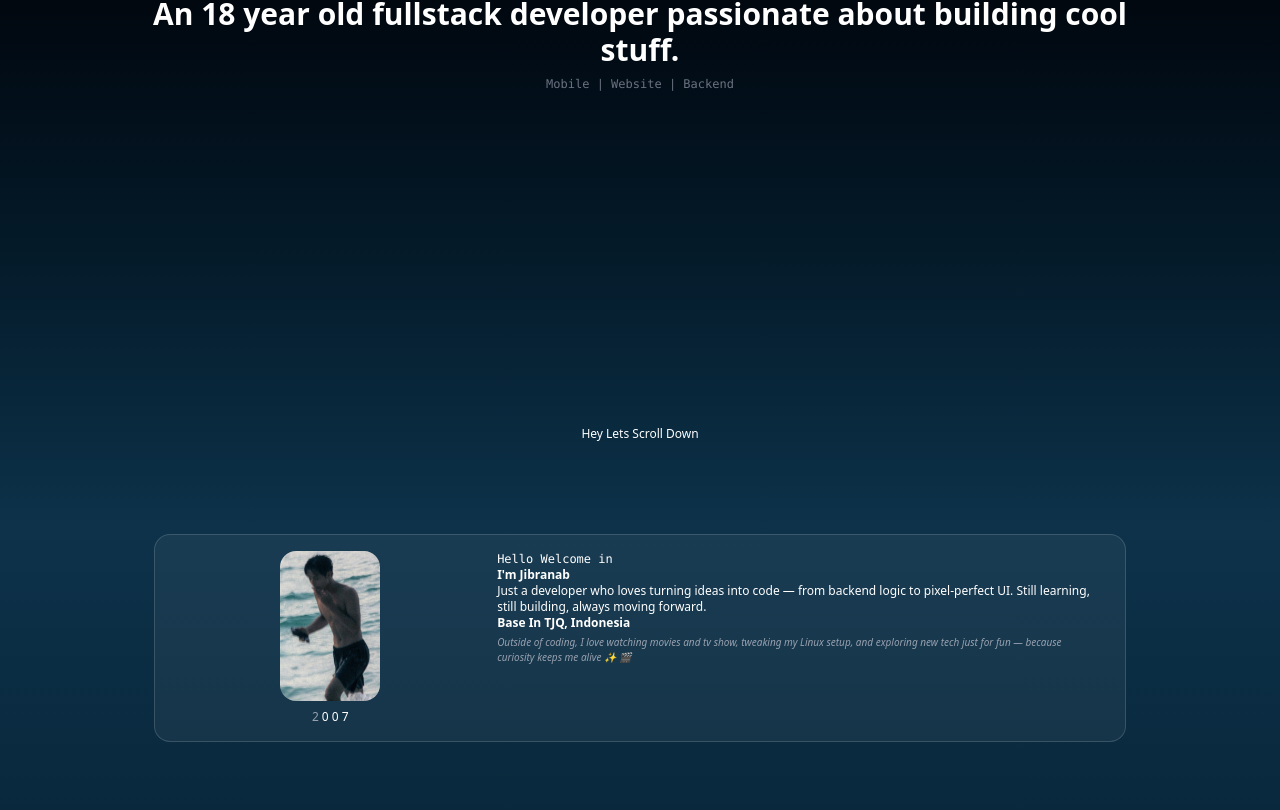
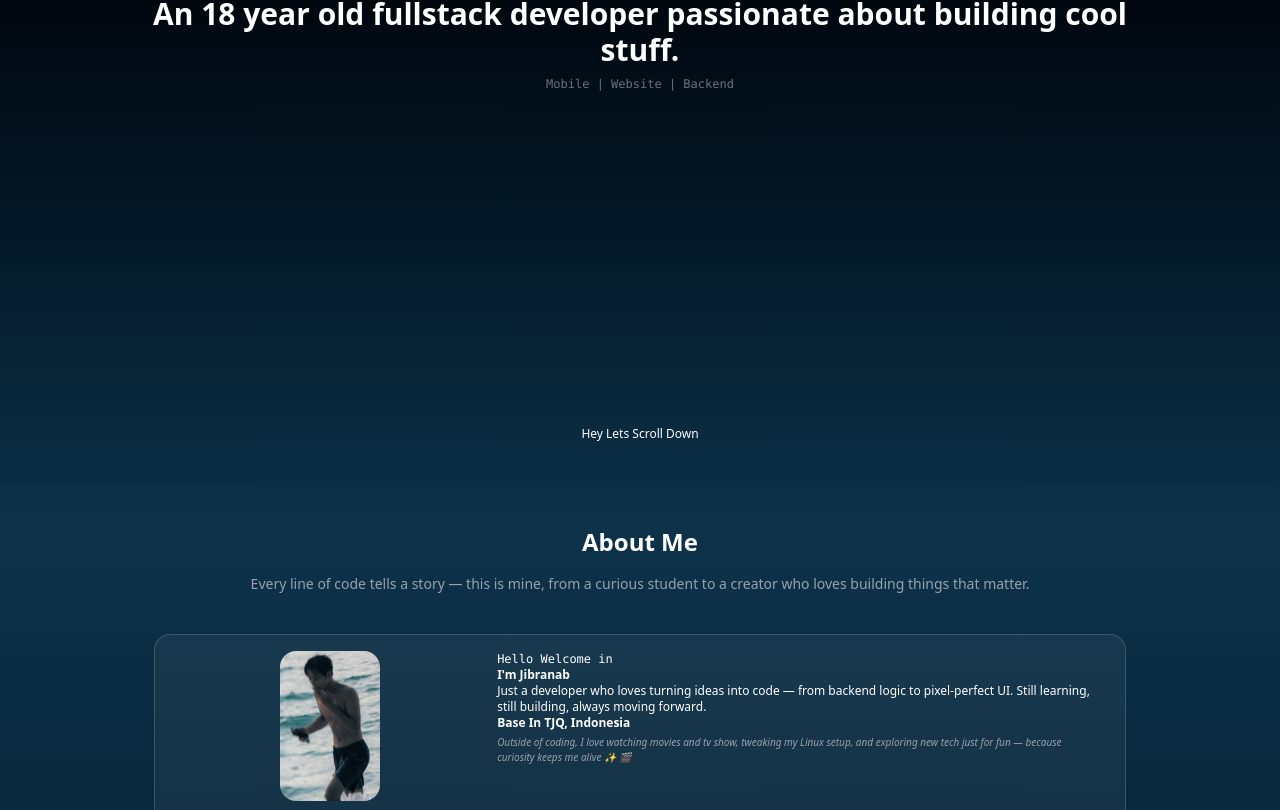
Before and after one commit to jbranabb/canuseeme, a React (Vite) app: page / in a window 1280 px wide. Shown: the part 370-1180 px from the top of the page. Built offline with nearby package versions, Linux system fonts and the light colour scheme.

Commit message:
feat(Journeys) adiing a bit section title

```diff
--- a/src/components/pages/Home/Journeys.tsx
+++ b/src/components/pages/Home/Journeys.tsx
@@ -1,5 +1,5 @@
 import { Timeline } from "../../ui/timeline"
-import  ProfileCards  from "../../ui/ProfileCards"
+import ProfileCards from "../../ui/ProfileCards"
 export default function Journeys() {
   const data = [
     {
@@ -106,6 +106,8 @@ export default function Journeys() {
   ];
   return (
     <div className="min-h-screen flex flex-col bg-gradient-to-b from-[#0D324A] to-black items-center">
+      <div className="font-semibold text-white text-2xl">About Me</div>
+      <p className="text-sm text-gray-400 px-2 py-4 text-center mb-4">Every line of code tells a story — this is mine, from a curious student to a creator who loves building things that matter.</p>
       <ProfileCards />
       <Timeline data={data} />
     </div>
```
